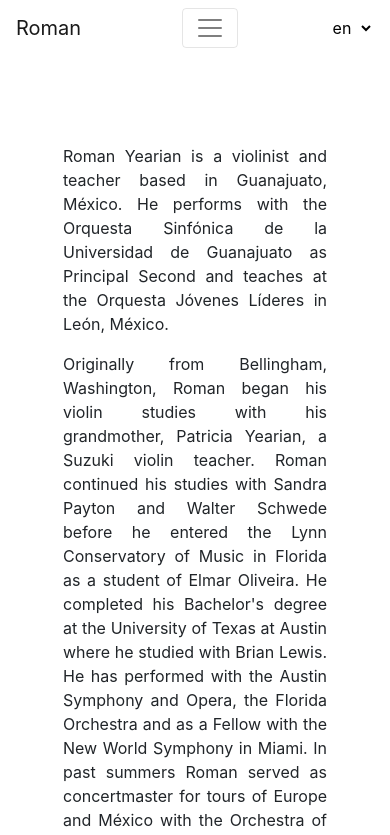
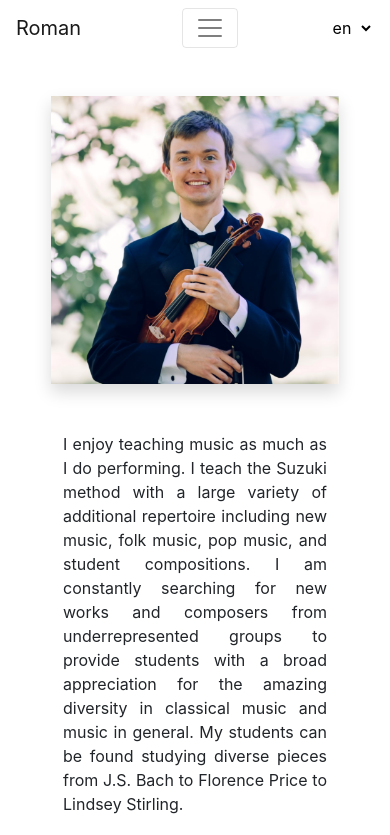
Before and after one commit to kipvla/roman, a Svelte app: page /teacher in a window 390 px wide. Shown: the top 835 px of the page. Built offline with nearby package versions, Linux system fonts and the light colour scheme.

Commit message:
add background to mobile nav, correct text and formatting on teacher page

```diff
--- a/src/components/Navbar.svelte
+++ b/src/components/Navbar.svelte
@@ -112,5 +112,8 @@
     .nav-link {
       color: black!important;
     }
+    #mainNavbar {
+      background-color: rgba(255,255,255,0.6);
+    }
   }
 </style>
--- a/src/pages/Teacher.svelte
+++ b/src/pages/Teacher.svelte
@@ -8,26 +8,28 @@
 <div class="container d-flex mt-5 pt-5 justify-content-center">
   <div class="d-flex flex-column justify-content-center text-justify p-5">
     <p>
-        {$t('about')[0]}
+        {$t('teaching')[0]}
     </p>
-    {#if $t('about')[1]}
+    {#if $t('teaching')[1]}
     <p>
-        {$t('about')[1]}
+        {$t('teaching')[1]}
     </p>
     {/if}
   </div>
-  <img src="images/roman.jpg" alt="Roman outside" class="shadow mb-5" in:fade={{duration: 1000}}/>
+  <img src="images/roman.jpg" alt="Roman outside" class="shadow" in:fade={{duration: 1000}}/>
 </div>
 
 <style>
   img {
     max-width: 50%;
     object-fit: cover;
+    margin-bottom: 2rem;
   }
   @media only screen and (max-width: 768px) {
     img {
       max-width: 80%;
-      margin: 2rem 0;
+      order: -1;
+      margin-bottom: 0;
     }
     .container {
       flex-wrap: wrap;
```
